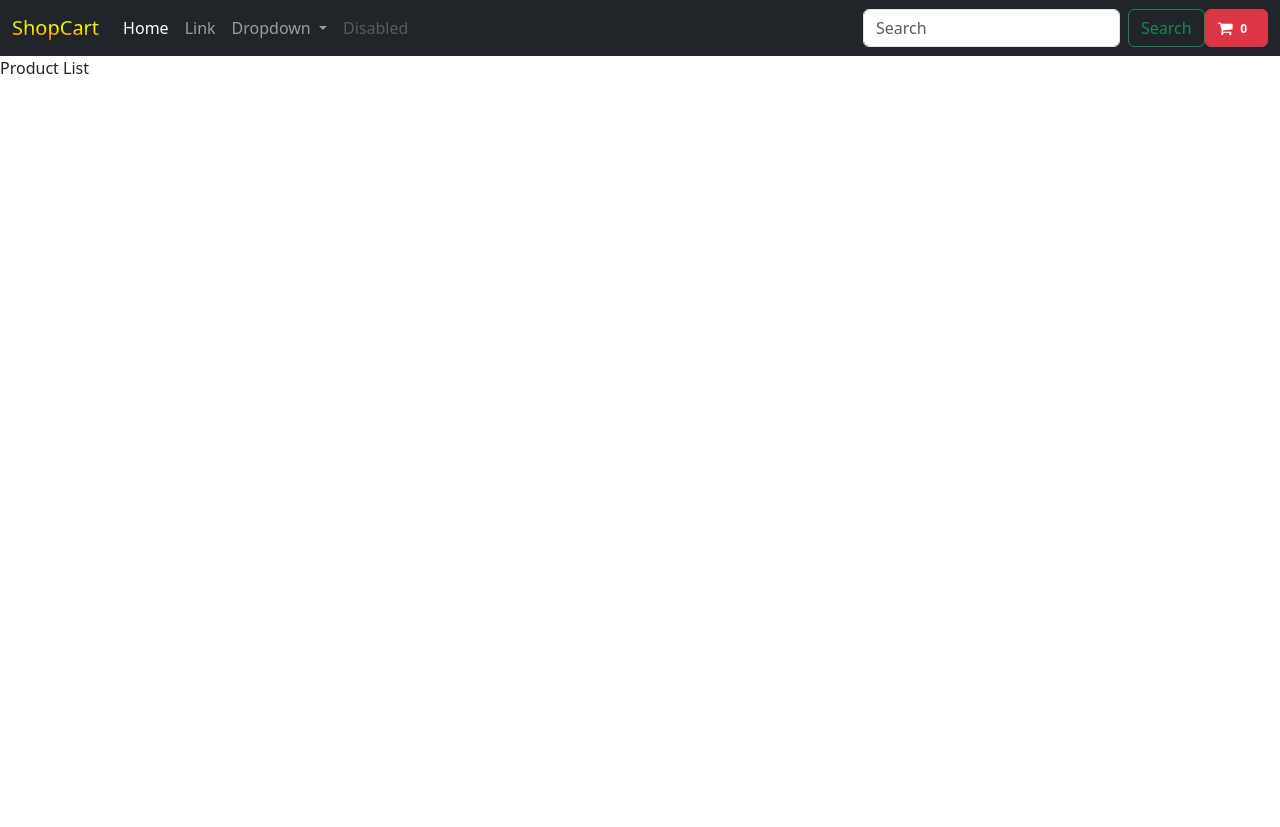
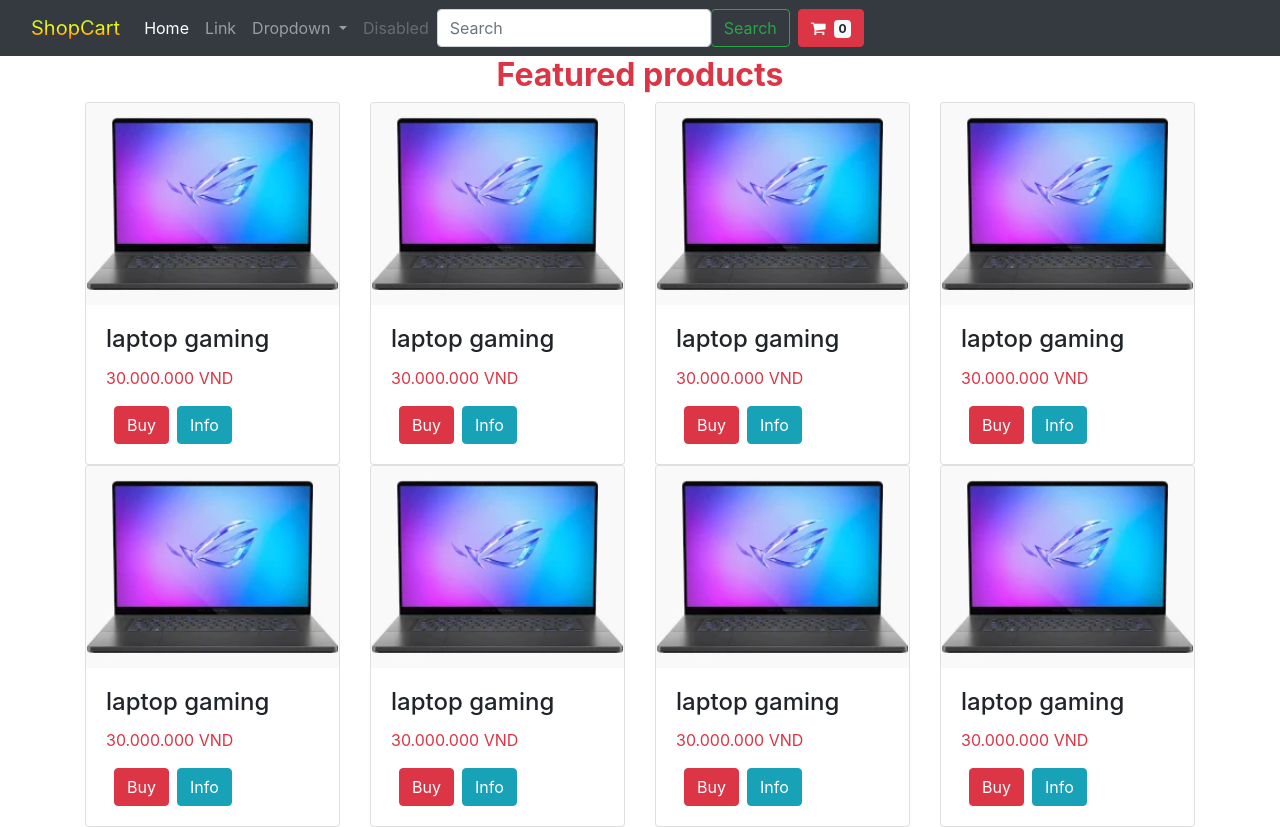
Before and after one commit to hoangthaiduong2001/vue-cart, a Vue app: page / in a window 1280 px wide. Before the commit the page ends 800 px from the top, so only its background shows below. Built offline with nearby package versions, Linux system fonts and the light colour scheme.

Commit message:
down version bootrap

```diff
--- a/package.json
+++ b/package.json
@@ -10,7 +10,7 @@
   },
   "dependencies": {
     "@popperjs/core": "^2.11.8",
-    "bootstrap": "^5.3.7",
+    "bootstrap": "^4.6.2",
     "core-js": "^3.44.0",
     "font-awesome": "^4.7.0",
     "jquery": "^3.7.1",
--- a/src/App.vue
+++ b/src/App.vue
@@ -10,7 +10,7 @@ import TheHeader from "./components/TheHeader.vue";
     </div>
   </header>
 
-  <main>
+  <main class="container">
     <ProductList />
   </main>
 </template>
--- a/src/components/ProductItem.vue
+++ b/src/components/ProductItem.vue
@@ -1,4 +1,14 @@
-<template>Product Item</template>
+<template>
+  <div class="card text-left">
+    <img class="card-img-top" src="../../public/image/shopping.webp" alt="" />
+    <div class="card-body">
+      <h4 class="card-title">laptop gaming</h4>
+      <p class="card-text text-danger">30.000.000 VND</p>
+      <button class="btn btn-danger ml-2">Buy</button>
+      <button class="btn btn-info ml-2">Info</button>
+    </div>
+  </div>
+</template>
 
 <script>
 export default {};
--- a/src/components/ProductList.vue
+++ b/src/components/ProductList.vue
@@ -1,7 +1,24 @@
-<template>Product List</template>
+<template>
+  <section class="product-list">
+    <h2 class="text-center text-danger font-weight-bold">Featured products</h2>
+    <div class="pro-list row">
+      <div class="col-lg-3"><ProductItem /></div>
+      <div class="col-lg-3"><ProductItem /></div>
+      <div class="col-lg-3"><ProductItem /></div>
+      <div class="col-lg-3"><ProductItem /></div>
+      <div class="col-lg-3"><ProductItem /></div>
+      <div class="col-lg-3"><ProductItem /></div>
+      <div class="col-lg-3"><ProductItem /></div>
+      <div class="col-lg-3"><ProductItem /></div>
+    </div>
+  </section>
+</template>
 
 <script>
-export default {};
+import ProductItem from "./ProductItem.vue";
+export default {
+  components: { ProductItem },
+};
 </script>
 
 <style></style>
--- a/src/components/TheHeader.vue
+++ b/src/components/TheHeader.vue
@@ -42,6 +42,7 @@
             <a class="nav-link disabled" aria-disabled="true">Disabled</a>
           </li>
         </ul>
+        <div class="d-flex">
           <form class="d-flex" role="search">
             <input
               class="form-control me-2"
@@ -49,13 +50,16 @@
               placeholder="Search"
               aria-label="Search"
             />
-          <button class="btn btn-outline-success" type="submit">Search</button>
+            <button class="btn btn-outline-success" type="submit">
+              Search
+            </button>
           </form>
-        <div class="ml-4">
+          <div class="ml-2">
             <button class="btn btn-danger">
               <i class="fa fa-shopping-cart"></i>
               <span class="badge badge-light ml-2">0</span>
             </button>
+          </div>
         </div>
       </div>
     </div>
```
Also changed, not shown: public/image/shopping.webp (added), 1 other file (tests, documents, lock files or other folders). Lines whose indentation alone changed are shown as unchanged.
